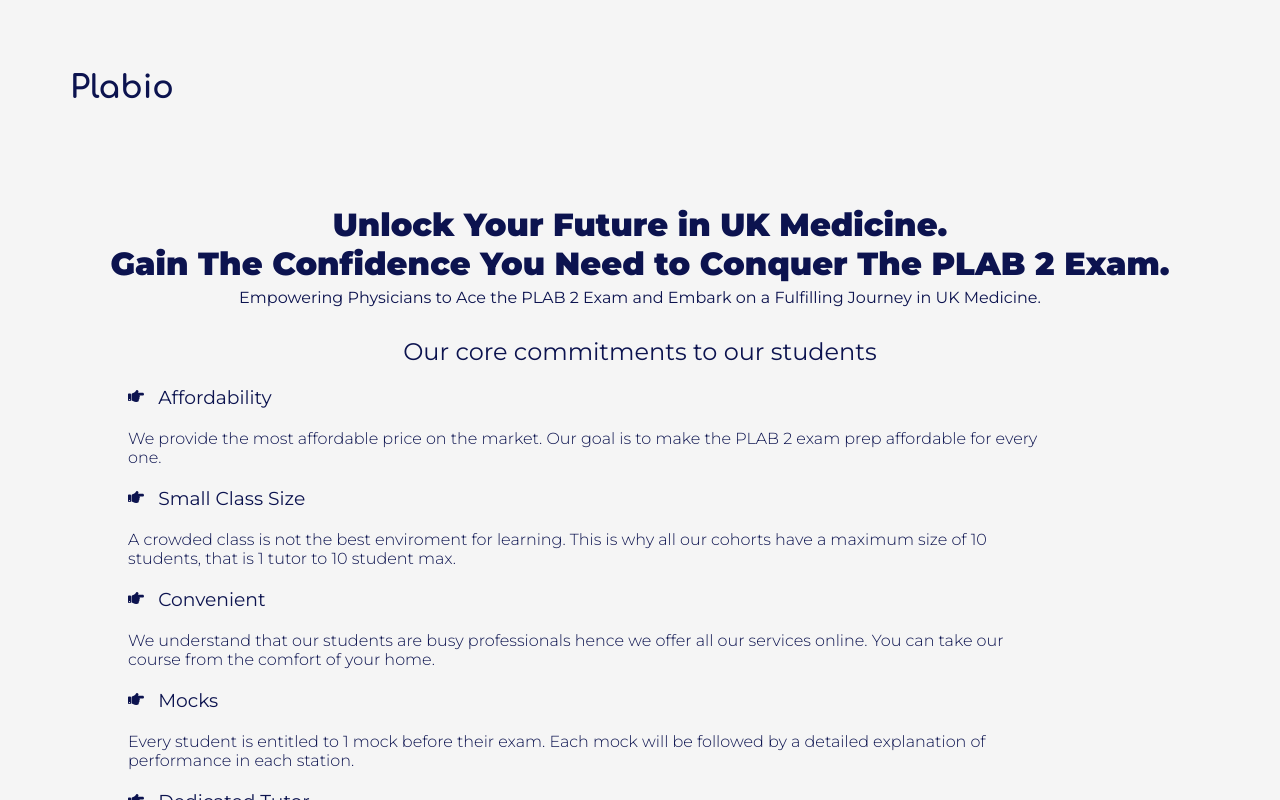
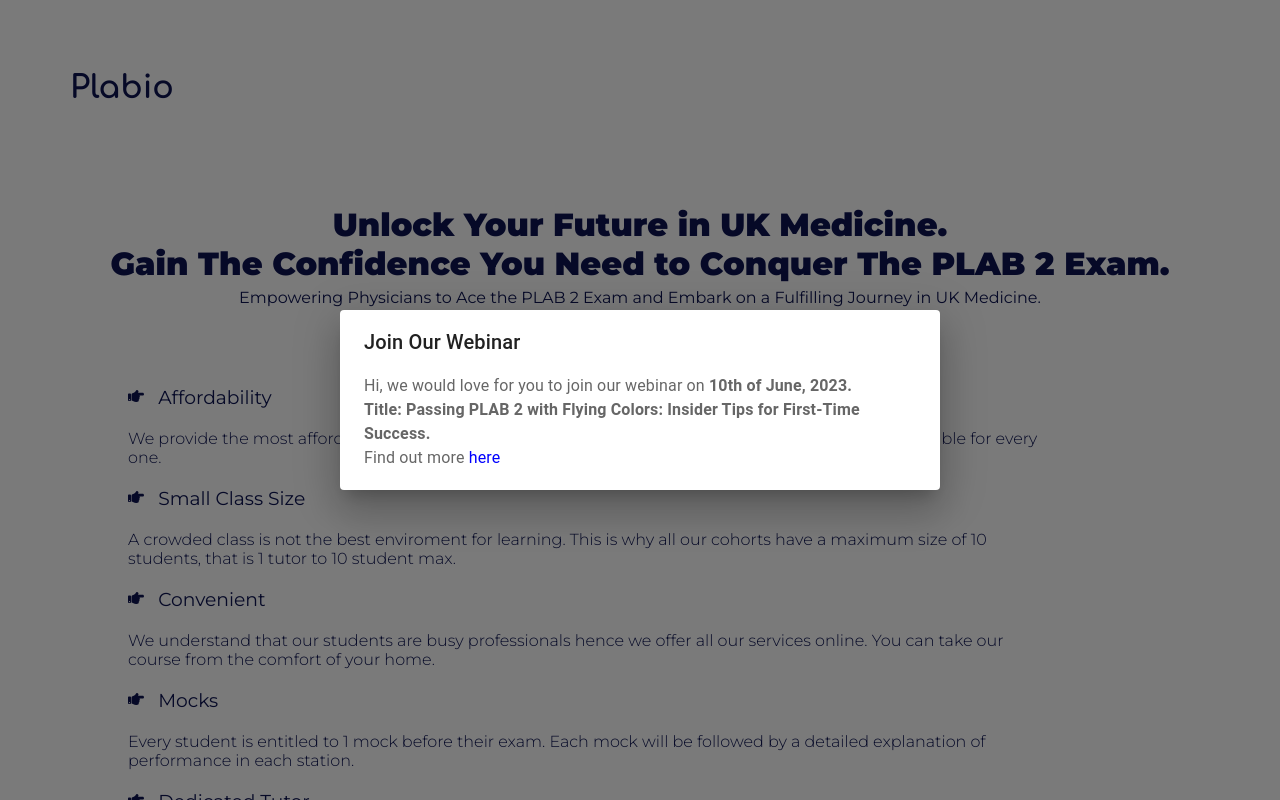
Before and after one commit to drayilara/plabio, a Next.js app: page / in a window 1280 px wide. Shown: the top 800 px of the page. Built offline with nearby package versions, Linux system fonts and the light colour scheme.

Commit message:
Added webinar dialog

```diff
--- /dev/null
+++ b/components/alert_dialog.js
@@ -0,0 +1,39 @@
+// This component may be modified further for more flexible use cases.
+
+import React, { useState } from "react";
+import Dialog from "@mui/material/Dialog";
+import DialogActions from "@mui/material/DialogActions";
+import DialogContent from "@mui/material/DialogContent";
+import DialogContentText from "@mui/material/DialogContentText";
+import DialogTitle from "@mui/material/DialogTitle";
+import Slide from "@mui/material/Slide";
+
+const Transition = React.forwardRef(function Transition(props, ref) {
+  return <Slide direction="down" ref={ref} {...props} />;
+});
+
+export default function AlertDialog({ initialState, updater, message }) {
+  const handleClose = () => {
+    updater(false);
+  };
+
+  return (
+    <div>
+      <Dialog
+        open={initialState}
+        onClose={handleClose}
+        TransitionComponent={Transition}
+        keepMounted
+        aria-labelledby="alert-dialog-title"
+        aria-describedby="alert-dialog-description"
+      >
+        <DialogTitle id="alert-dialog-title">{"Join Our Webinar"}</DialogTitle>
+        <DialogContent>
+          <DialogContentText id="alert-dialog-description">
+            {message}
+          </DialogContentText>
+        </DialogContent>
+      </Dialog>
+    </div>
+  );
+}
--- a/package.json
+++ b/package.json
@@ -11,6 +11,7 @@
   "dependencies": {
     "@emotion/react": "^11.11.0",
     "@emotion/styled": "^11.11.0",
+    "@mui/icons-material": "^5.11.16",
     "@mui/material": "^5.13.2",
     "next": "13.4.4",
     "react": "18.2.0",
--- a/pages/index.js
+++ b/pages/index.js
@@ -1,3 +1,4 @@
+import { useState, useEffect } from "react";
 import List from "@/components/list";
 import Price from "@/components/price";
 import { RiWhatsappFill } from "react-icons/ri";
@@ -7,8 +8,37 @@ import commitment from "../data/commitment.json";
 import Links from "@/components/links";
 import styles from "../styles/Home.module.css";
 import Head from "next/head";
+import { BsTelegram } from "react-icons/bs";
+import AlertDialog from "@/components/alert_dialog";
 
 export default function Plabio() {
+  const [dialogState, setDialogState] = useState(false);
+  const message = (
+    <>
+      Hi, we would love for you to join our webinar on{" "}
+      <strong>10th of June, 2023.</strong>
+      <br />
+      <strong>
+        Title: Passing PLAB 2 with Flying Colors: Insider Tips for First-Time Success.
+      </strong>
+      <br />
+       Find out more{" "}
+      <a style={{ color: "blue" }} href="https://t.me/+zEztjbYX4zIxYzc0">
+        here
+      </a>
+    </>
+  );
+
+  useEffect(() => {
+    const showDialogAfterDelay = () => {
+      setDialogState(true);
+    };
+
+    setTimeout(() => {
+      showDialogAfterDelay();
+    }, 3000);
+  }, []);
+
   return (
     <>
       <Head>
@@ -38,6 +68,11 @@ export default function Plabio() {
         <link rel="icon" type="image/png" sizes="32x32" href="/favicon.png" />
       </Head>
       <div className="app-container">
+        <AlertDialog
+          initialState={dialogState}
+          updater={setDialogState}
+          message={message}
+        />
         <h1 className={styles.brand}>Plabio</h1>
         <div
           className="header"
@@ -75,7 +110,11 @@ export default function Plabio() {
           <h3 style={{ fontWeight: "600", margin: "10px 0 10px 0" }}>
             Contact Us
           </h3>
-          <div style={{ fontSize: "30px", cursor: "pointer" }}>
+          <div style={{ fontSize: "30px" }}>
+            <a href="https://t.me/+zEztjbYX4zIxYzc0">
+              <BsTelegram style={{ margin: "10px" }} />
+            </a>
+
             <a href="mailto:ayilarasodiq1@gmail.com?subject=Enquiries About PLAB 2 From Plabio Website">
               <MdEmail style={{ margin: "10px" }} />
             </a>
```
Also changed, not shown: components/auto_notification.js (added, +68 -0 lines), 1 other file (tests, documents, lock files or other folders).
